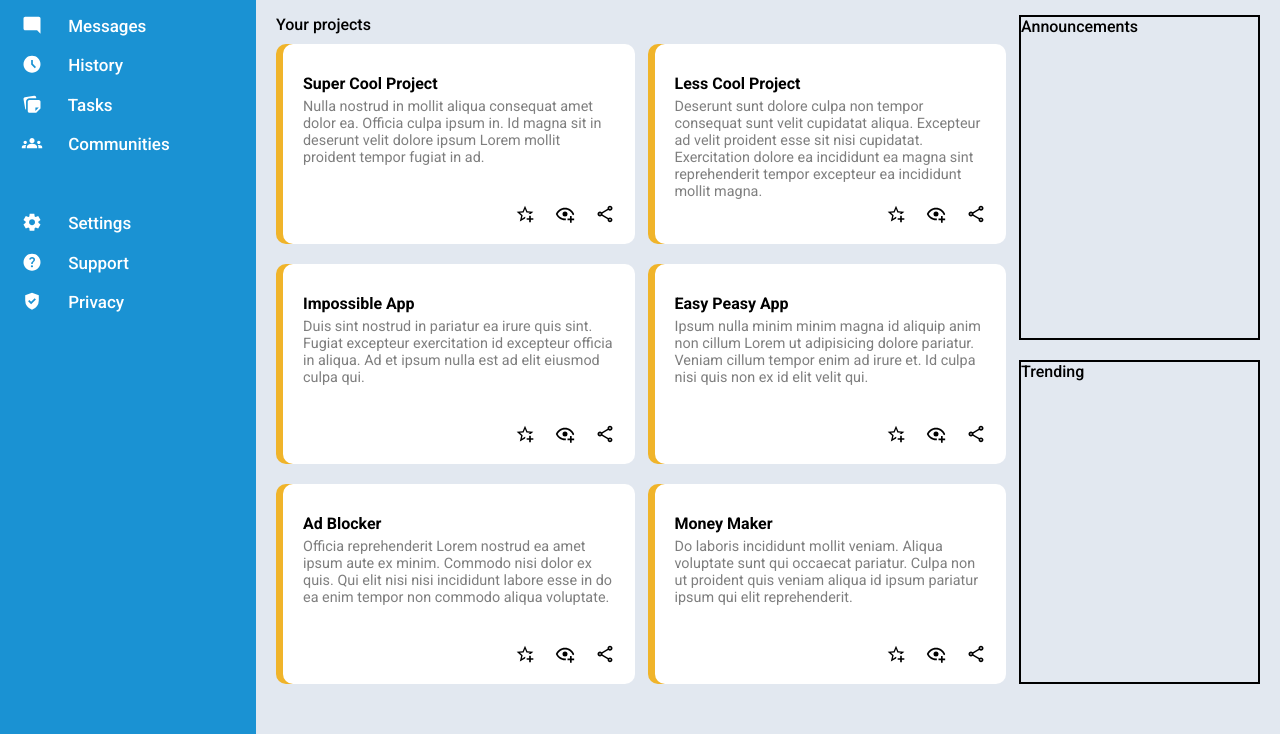
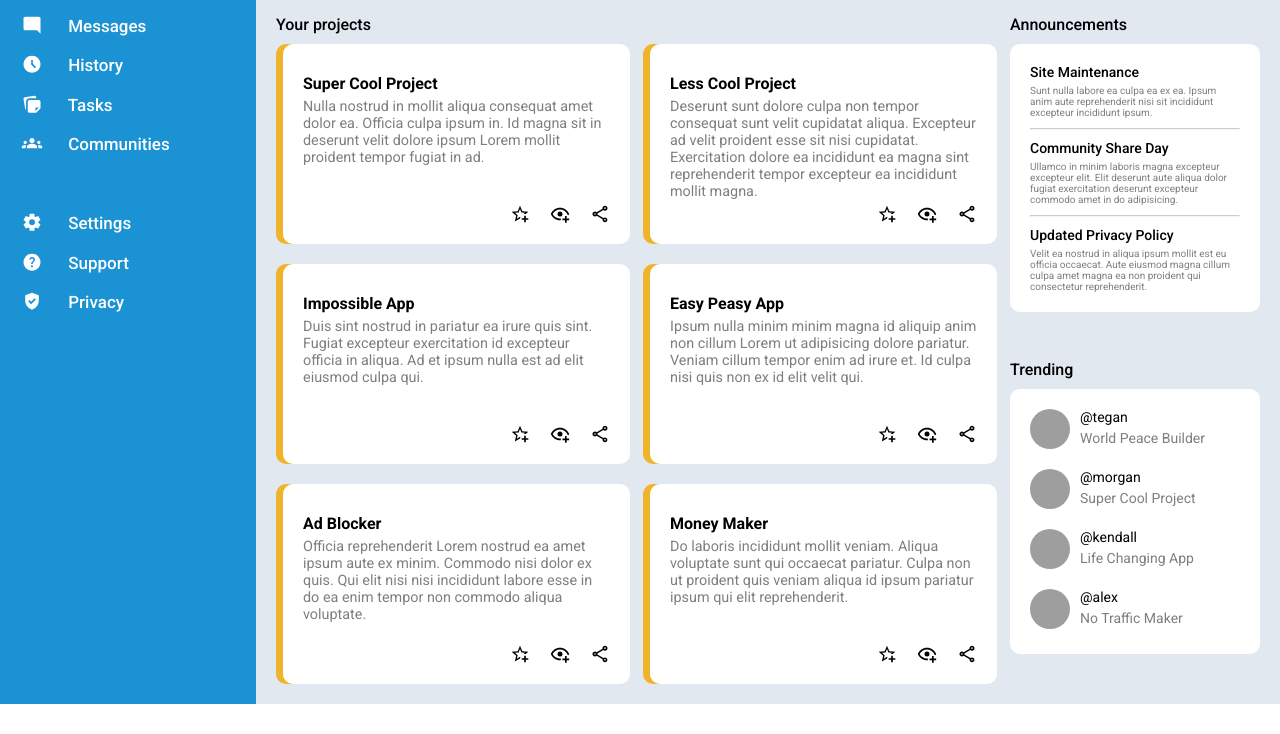
Before and after one commit to emir-ekin-ors/mock-dashboard, a plain HTML site: page index.html in a window 1280 px wide. Shown: the part 165-899 px from the top of the page. After the commit the page ends 869 px from the top, so only its background shows below. Drawn offline with Linux system fonts and the light colour scheme; grey boxes are pictures that could not be loaded.

Commit message:
feat: Announcements and Trending sections implemented

```diff
--- a/index.html
+++ b/index.html
@@ -108,11 +108,15 @@
                     <path
                         d="M80-560q0-100 44.5-183.5T244-882l47 64q-60 44-95.5 111T160-560H80Zm720 0q0-80-35.5-147T669-818l47-64q75 55 119.5 138.5T880-560h-80ZM160-200v-80h80v-280q0-83 50-147.5T420-792v-28q0-25 17.5-42.5T480-880q25 0 42.5 17.5T540-820v28q80 20 130 84.5T720-560v280h80v80H160Zm320-300Zm0 420q-33 0-56.5-23.5T400-160h160q0 33-23.5 56.5T480-80ZM320-280h320v-280q0-66-47-113t-113-47q-66 0-113 47t-47 113v280Z" />
                 </svg>
-                <div class="profile-picture"></div>
+                <img class="profile-picture"
+                    src="https://images.unsplash.com/photo-1533738363-b7f9aef128ce?q=80&w=3024&auto=format&fit=crop&ixlib=rb-4.0.3&ixid=M3wxMjA3fDB8MHxwaG90by1wYWdlfHx8fGVufDB8fHx8fA%3D%3D"
+                    alt="profile-picture">
                 <div class="name-surname">Emir Ekin Örs</div>
             </div>
             <div class="greeting-row">
-                <div class="profile-picture"></div>
+                <img class="profile-picture"
+                    src="https://images.unsplash.com/photo-1533738363-b7f9aef128ce?q=80&w=3024&auto=format&fit=crop&ixlib=rb-4.0.3&ixid=M3wxMjA3fDB8MHxwaG90by1wYWdlfHx8fGVufDB8fHx8fA%3D%3D"
+                    alt="profile-picture">
                 <div class="greeting">
                     <div>Hi there,</div>
                     <div>Emir Ekin Örs (@emir)</div>
@@ -268,11 +272,61 @@
             </div>
             <div class="announcements-container">
                 <p class="heading">Announcements</p>
-
+                <div class="announcement-card">
+                    <div class="title">Site Maintenance</div>
+                    <div class="description">Sunt nulla labore ea culpa ea ex ea. Ipsum anim aute reprehenderit nisi
+                        sit incididunt excepteur incididunt ipsum.</div>
+                    <hr>
+                    <div class="title">Community Share Day</div>
+                    <div class="description">Ullamco in minim laboris magna excepteur excepteur elit. Elit deserunt
+                        aute aliqua dolor fugiat exercitation deserunt excepteur commodo amet in do adipisicing.
+                    </div>
+                    <hr>
+                    <div class="title">Updated Privacy Policy</div>
+                    <div class="description">Velit ea nostrud in aliqua ipsum mollit est eu officia occaecat. Aute
+                        eiusmod magna cillum culpa amet magna ea non proident qui consectetur reprehenderit.</div>
+                </div>
             </div>
             <div class="trending-container">
                 <p class="heading">Trending</p>
-
+                <div class="trending-card">
+                    <div class="trending-user">
+                        <img class="profile-picture"
+                            src="https://images.unsplash.com/photo-1514888286974-6c03e2ca1dba?q=80&w=2943&auto=format&fit=crop&ixlib=rb-4.0.3&ixid=M3wxMjA3fDB8MHxwaG90by1wYWdlfHx8fGVufDB8fHx8fA%3D%3D"
+                            alt="profile-picture">
+                        <div class="user-details">
+                            <p class="user-id">@tegan</p>
+                            <p class="app-name">World Peace Builder</p>
+                        </div>
+                    </div>
+                    <div class="trending-user">
+                        <img class="profile-picture"
+                            src="https://images.unsplash.com/photo-1526336024174-e58f5cdd8e13?q=80&w=3087&auto=format&fit=crop&ixlib=rb-4.0.3&ixid=M3wxMjA3fDB8MHxwaG90by1wYWdlfHx8fGVufDB8fHx8fA%3D%3D"
+                            alt="profile-picture">
+                        <div class="user-details">
+                            <p class="user-id">@morgan</p>
+                            <p class="app-name">Super Cool Project</p>
+                        </div>
+                    </div>
+                    <div class="trending-user">
+                        <img class="profile-picture"
+                            src="https://images.unsplash.com/photo-1574158622682-e40e69881006?q=80&w=2333&auto=format&fit=crop&ixlib=rb-4.0.3&ixid=M3wxMjA3fDB8MHxwaG90by1wYWdlfHx8fGVufDB8fHx8fA%3D%3D"
+                            alt="profile-picture">
+                        <div class="user-details">
+                            <p class="user-id">@kendall</p>
+                            <p class="app-name">Life Changing App</p>
+                        </div>
+                    </div>
+                    <div class="trending-user">
+                        <img class="profile-picture"
+                            src="https://images.unsplash.com/photo-1560114928-40f1f1eb26a0?q=80&w=2970&auto=format&fit=crop&ixlib=rb-4.0.3&ixid=M3wxMjA3fDB8MHxwaG90by1wYWdlfHx8fGVufDB8fHx8fA%3D%3D"
+                            alt="profile-picture">
+                        <div class="user-details">
+                            <p class="user-id">@alex</p>
+                            <p class="app-name">No Traffic Maker</p>
+                        </div>
+                    </div>
+                </div>
             </div>
         </div>
     </div>
--- a/styles.css
+++ b/styles.css
@@ -115,12 +115,8 @@ li {
 }
 
 .profile-picture {
-    background: url('https://images.unsplash.com/photo-1533738363-b7f9aef128ce?q=80&w=3024&auto=format&fit=crop&ixlib=rb-4.0.3&ixid=M3wxMjA3fDB8MHxwaG90by1wYWdlfHx8fGVufDB8fHx8fA%3D%3D');
     background-size: cover;
     border-radius: 100px;
-}
-
-.search-row .profile-picture {
     width: 40px;
     height: 40px;
 }
@@ -168,27 +164,16 @@ li {
     background-color: var(--gray-color);
 
     display: grid;
-    grid-template: 1fr 1fr / 3fr 1fr;
+    grid-template: 1fr 1fr / 3fr 250px;
     grid-template-areas:
         "projects announcements"
         "projects trending";
     gap: 20px;
     padding: 20px;
-    padding-bottom: 50px;
 }
 
 .projects-container {
     grid-area: projects;
-}
-
-.announcements-container {
-    grid-area: announcements;
-    border: 2px solid black;
-}
-
-.trending-container {
-    grid-area: trending;
-    border: 2px solid black;
 }
 
 .heading {
@@ -239,3 +224,58 @@ li {
     height: 20px;
     width: 20px;
 }
+
+.announcements-container {
+    grid-area: announcements;
+}
+
+.announcement-card,
+.trending-card {
+    background-color: var(--white-color);
+    border-radius: 10px;
+    padding: 20px;
+}
+
+.trending-card {
+    padding-bottom: 5px;
+}
+
+.announcement-card .title {
+    font-size: 14px;
+    font-weight: 500;
+    margin-bottom: 5px;
+}
+
+.announcement-card .description {
+    font-size: 10px;
+    opacity: 0.5;
+}
+
+hr {
+    margin-top: 10px;
+    margin-bottom: 10px;
+    opacity: 0.5;
+}
+
+.trending-container {
+    grid-area: trending;
+}
+
+.trending-user {
+    display: flex;
+    margin-bottom: 20px;
+}
+
+.trending-user .profile-picture {
+    margin-right: 10px;
+}
+
+.user-id {
+    font-size: 14px;
+    margin-bottom: 5px;
+}
+
+.app-name {
+    font-size: 14px;
+    opacity: 0.5;
+}
```
